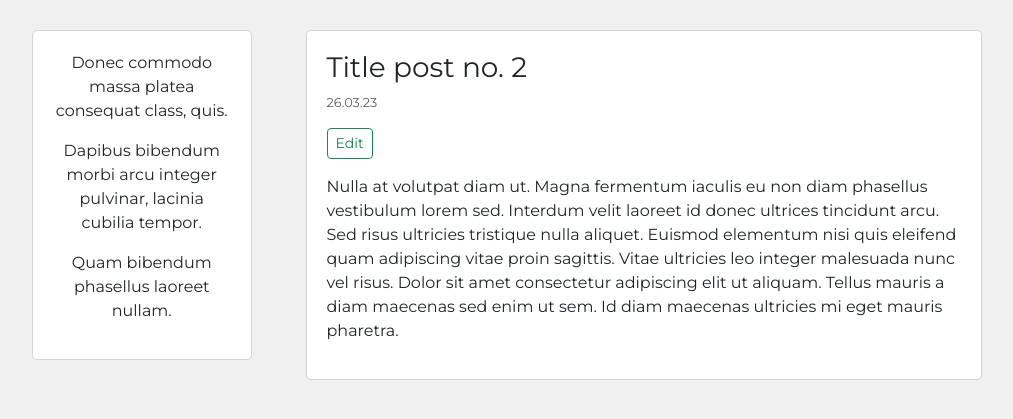
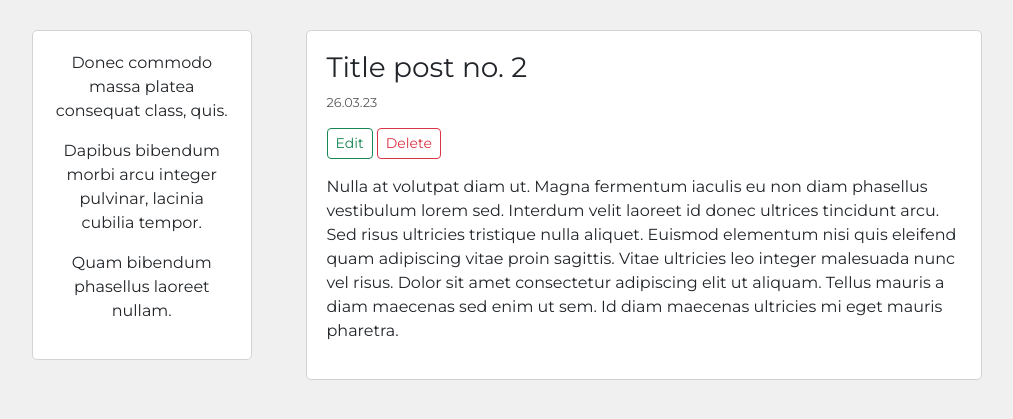
Before and after one commit to AlessioPani/flask-blog, a Flask app: page /post/3 in a window 1280 px wide. Shown: the part 78-497 px from the top of the page, without its empty margins (133-1146 px from the left). Run offline with Flask 3, Linux system fonts and the light colour scheme; a user stored in the database is signed in.

Commit message:
Added delete post functionality

```diff
--- a/blog/routes.py
+++ b/blog/routes.py
@@ -75,3 +75,14 @@ def post_update(post_id):
         form.description.data = post_instance.description
         form.body.data = post_instance.body
     return render_template('post_editor.html', form=form)
+
+
+@app.route('/post/<int:post_id>/delete', methods=["POST"])
+@login_required
+def post_delete(post_id):
+    post_instance = Post.query.get_or_404(post_id)
+    if post_instance.author != current_user:
+        abort(403)
+    db.session.delete(post_instance)
+    db.session.commit()
+    return redirect(url_for('homepage'))
--- /dev/null
+++ b/blog/templates/post_delete_modal.html
@@ -0,0 +1,19 @@
+<div class="modal fade" id="deletePostModal" tabindex="-1" aria-labelledby="deleteModal" aria-hidden="true">
+    <div class="modal-dialog">
+      <div class="modal-content">
+        <div class="modal-header">
+            <h1 class="modal-title fs-5" id="exampleModalLabel">Delete post</h1>
+          <button type="button" class="btn-close" data-bs-dismiss="modal" aria-label="Close"></button>
+        </div>
+        <div class="modal-body">
+          Do you want to delete this post?
+        </div>
+        <div class="modal-footer">
+            <button type="button" class="btn btn-secondary" data-bs-dismiss="modal">No</button>
+            <form action="{{ url_for('post_delete', post_id=post.id) }}" method="POST">
+                <input class="btn btn-danger" type="submit" value="Yes">
+            </form>
+        </div>
+      </div>
+    </div>
+</div>
--- a/blog/templates/post_detail.html
+++ b/blog/templates/post_detail.html
@@ -13,6 +13,9 @@
                     <p class="p-small-created-date text-muted">{{ post.created_at.strftime('%d.%m.%y') }}</p>
                     {% if current_user.is_authenticated and current_user == post.author %}
                     <a class="btn btn-sm btn-outline-success" href="{{ url_for('post_update', post_id=post.id)}}">Edit</a>
+                    <button type="button" class="btn btn-sm btn-outline-danger" data-bs-toggle="modal" data-bs-target="#deletePostModal">
+                        Delete
+                    </button>
                     {% endif %}
                     <p >{{ post.body|markdown }}</p>
                 </div>
@@ -22,4 +25,6 @@
             </div>
         </div>
     </div>
+
+    {% include 'post_delete_modal.html' %}
 {% endblock content %}
```
Also changed, not shown: blog.db.
